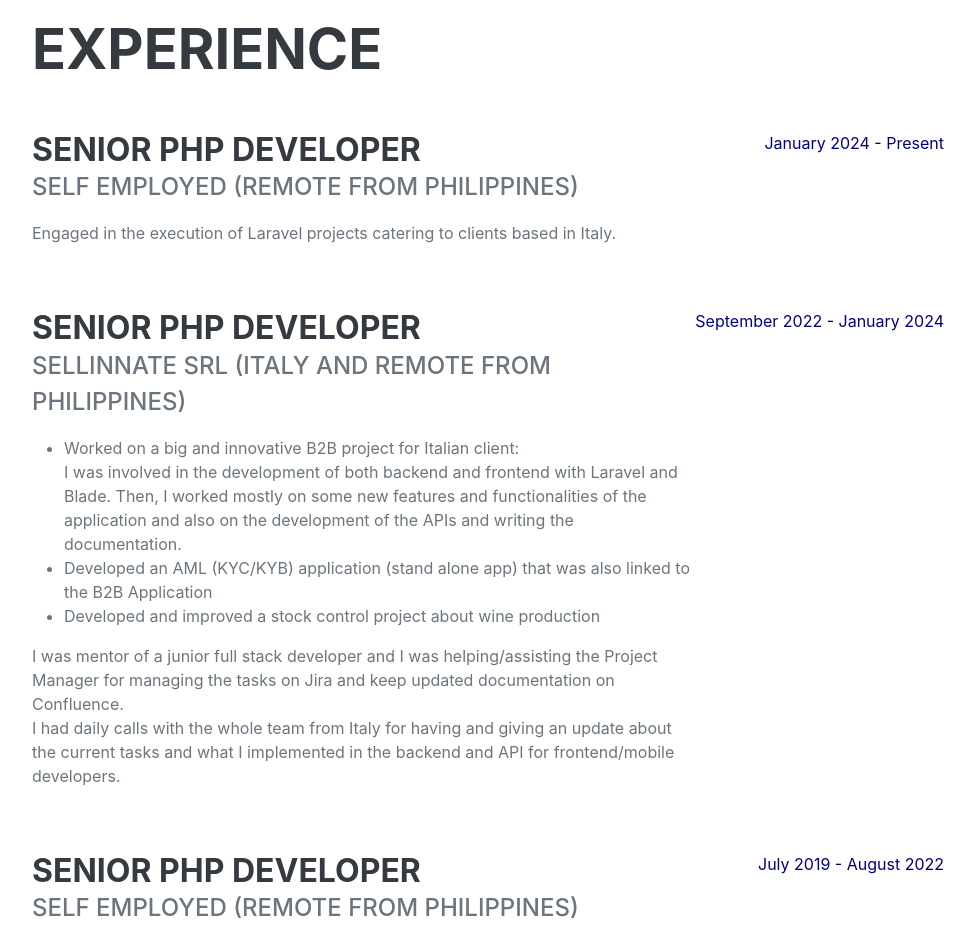
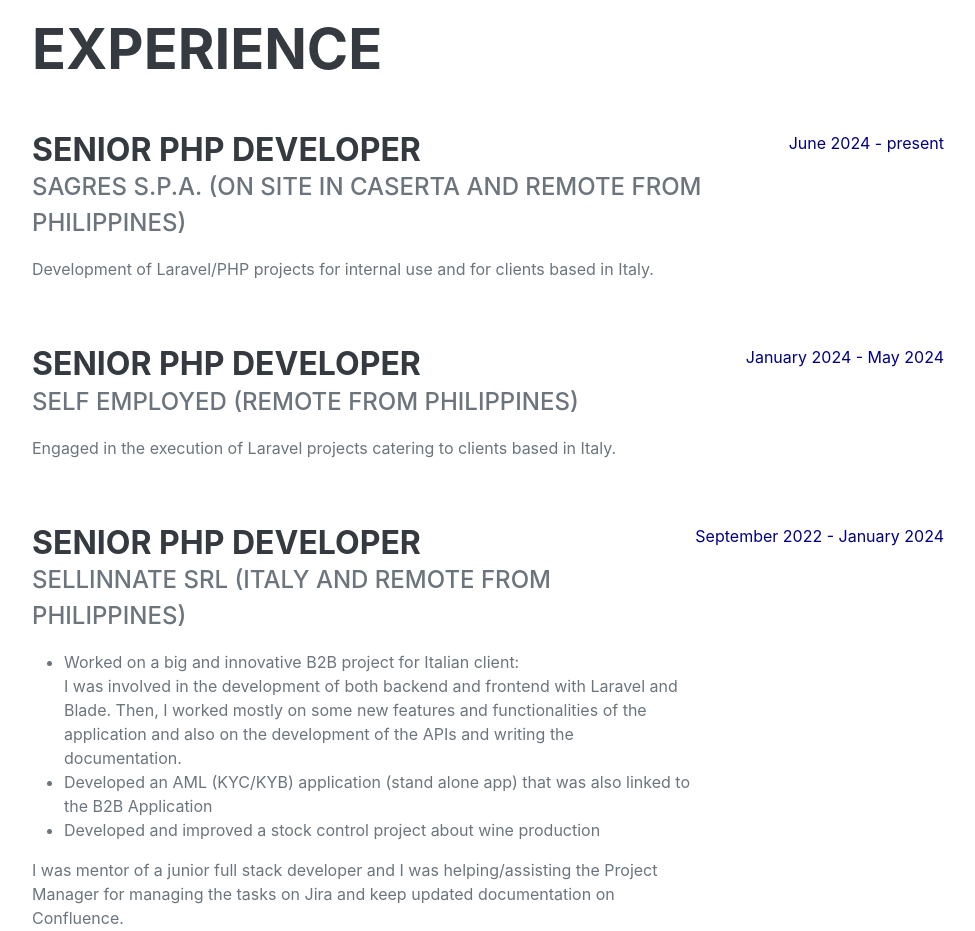
Before and after one commit to lucapellegrino-70/cv, a plain HTML site: page index.html in a window 1280 px wide. Shown: the part 1340-2271 px from the top of the page, without its empty margins (288-1263 px from the left). Drawn offline with nearby package versions, Linux system fonts and the light colour scheme; a web font is replaced by a local one.

Commit message:
Update index.html

```diff
--- a/index.html
+++ b/index.html
@@ -80,13 +80,21 @@
         <section class="resume-section" id="experience">
             <div class="resume-section-content">
                 <h2 class="mb-5">Experience</h2>
+	        <div class="d-flex flex-column flex-md-row justify-content-between mb-5">
+                    <div class="flex-grow-1">
+                        <h3 class="mb-0">Senior PHP Developer</h3>
+                        <div class="subheading mb-3">Sagres S.p.A. (On site in Caserta and remote from Philippines)</div>
+                        <p>Development of Laravel/PHP projects for internal use and for clients based in Italy.</p>
+                    </div>
+                    <div class="flex-shrink-0"><span class="text-primary">June 2024 - present</span></div>
+                </div>
                 <div class="d-flex flex-column flex-md-row justify-content-between mb-5">
                     <div class="flex-grow-1">
                         <h3 class="mb-0">Senior PHP Developer</h3>
                         <div class="subheading mb-3">Self Employed (Remote from Philippines)</div>
                         <p>Engaged in the execution of Laravel projects catering to clients based in Italy.</p>
                     </div>
-                    <div class="flex-shrink-0"><span class="text-primary">January 2024 - Present</span></div>
+                    <div class="flex-shrink-0"><span class="text-primary">January 2024 - May 2024</span></div>
                 </div>
                 <div class="d-flex flex-column flex-md-row justify-content-between mb-5">
                     <div class="flex-grow-1">
```
